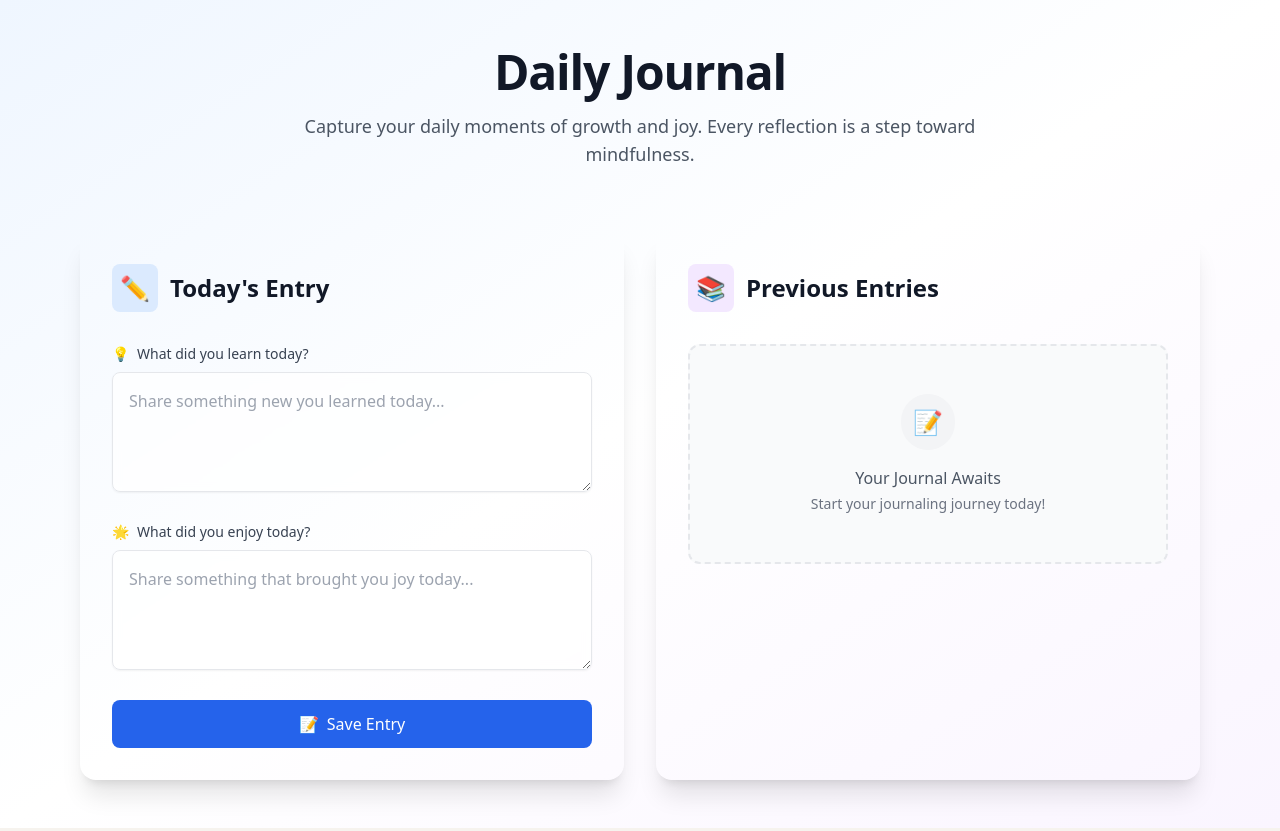
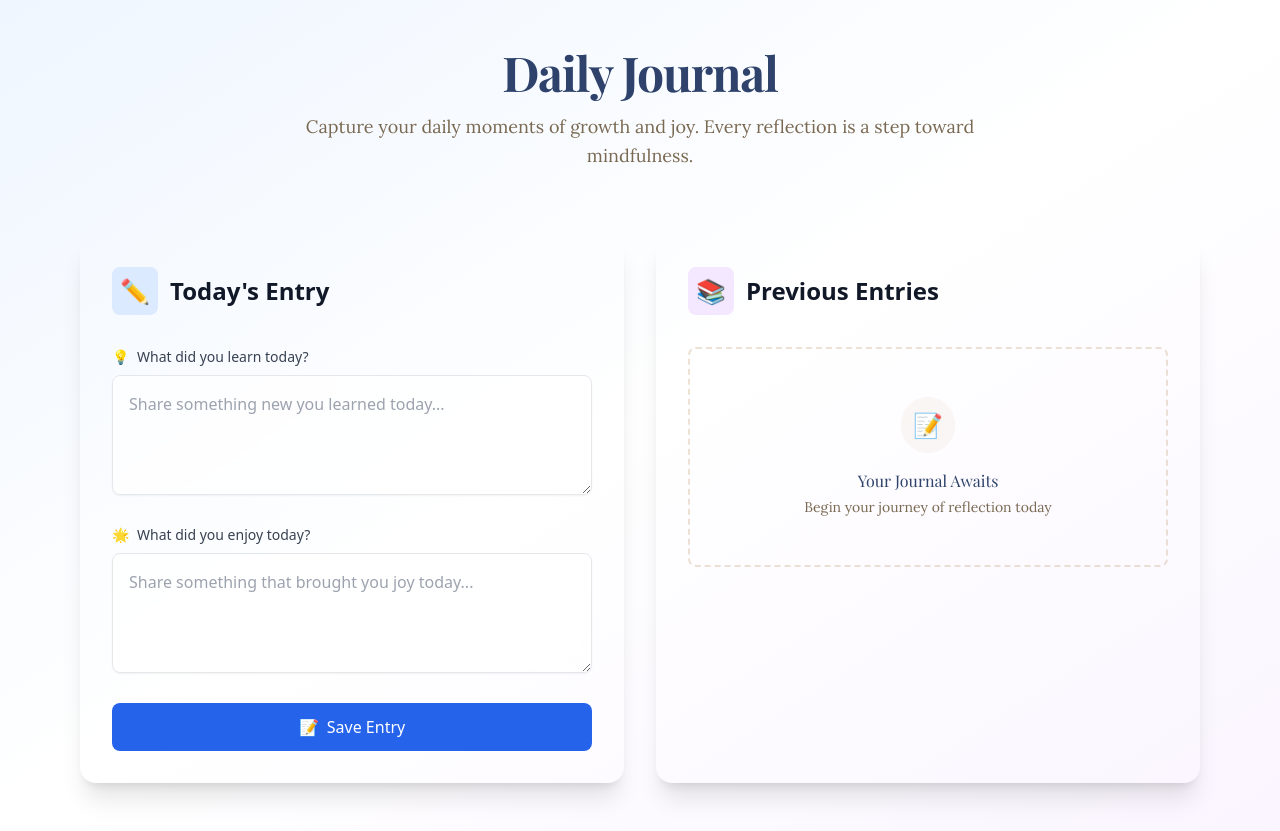
Before and after one commit to morhendos/quick-journal-app, a Next.js app: page / in a window 1280 px wide. Built offline with nearby package versions, Linux system fonts and the light colour scheme.

Commit message:
Complete vintage styling and dark mode implementation

```diff
--- a/package.json
+++ b/package.json
@@ -10,6 +10,7 @@
   },
   "dependencies": {
     "next": "14.1.0",
+    "next-themes": "^0.2.1",
     "react": "^18",
     "react-dom": "^18",
     "typescript": "^5"
--- a/src/components/JournalEntryList.tsx
+++ b/src/components/JournalEntryList.tsx
@@ -5,9 +5,6 @@ import { JournalEntry } from '@/types/journal';
 import { getEntries } from '@/lib/storage';
 import { EntryDisplay } from '@/components/journal/EntryDisplay';
 
-/**
- * Displays a list of all journal entries in chronological order
- */
 export function JournalEntryList() {
   const [entries, setEntries] = useState<JournalEntry[]>([]);
   const [mounted, setMounted] = useState(false);
@@ -28,7 +25,11 @@ export function JournalEntryList() {
   return (
     <div className="space-y-6 max-h-[600px] overflow-y-auto pr-2">
       {entries.map((entry, index) => (
-        <div key={entry.id} style={{ animationDelay: `${index * 0.1}s` }}>
+        <div
+          key={entry.id}
+          style={{ animationDelay: `${index * 0.1}s` }}
+          className="animate-slide-in"
+        >
           <EntryDisplay entry={entry} />
         </div>
       ))}
@@ -36,17 +37,14 @@ export function JournalEntryList() {
   );
 }
 
-/**
- * Displayed when there are no journal entries yet
- */
 function EmptyState() {
   return (
-    <div className="text-center py-12 bg-gray-50 rounded-xl border-2 border-dashed border-gray-200">
-      <div className="inline-block p-3 bg-gray-100 rounded-full mb-4">
+    <div className="text-center py-12 border-2 border-dashed border-accent/20 rounded-lg">
+      <div className="inline-block p-3 bg-accent/5 rounded-full mb-4">
         <span className="text-2xl">📝</span>
       </div>
-      <p className="text-gray-600 font-medium mb-1">Your Journal Awaits</p>
-      <p className="text-sm text-gray-500">Start your journaling journey today!</p>
+      <p className="text-ink font-medium mb-1 journal-heading">Your Journal Awaits</p>
+      <p className="text-muted text-sm journal-text">Begin your journey of reflection today</p>
     </div>
   );
 }
--- a/src/components/layout/PageHeader.tsx
+++ b/src/components/layout/PageHeader.tsx
@@ -1,13 +1,10 @@
-/**
- * Main page header with title and description
- */
 export function PageHeader() {
   return (
     <div className="text-center mb-16 animate-fade-in">
-      <h1 className="text-5xl font-bold text-gray-900 mb-4 tracking-tight">
+      <h1 className="journal-heading text-5xl font-bold text-ink mb-4 tracking-tight">
         Daily Journal
       </h1>
-      <p className="text-lg text-gray-600 max-w-2xl mx-auto">
+      <p className="text-muted text-lg max-w-2xl mx-auto journal-text leading-relaxed">
         Capture your daily moments of growth and joy. Every reflection is a step toward mindfulness.
       </p>
     </div>
--- a/tailwind.config.js
+++ b/tailwind.config.js
@@ -5,8 +5,18 @@ module.exports = {
     './src/components/**/*.{js,ts,jsx,tsx,mdx}',
     './src/app/**/*.{js,ts,jsx,tsx,mdx}',
   ],
+  darkMode: 'class',
   theme: {
-    extend: {},
+    extend: {
+      colors: {
+        background: 'hsl(var(--background))',
+        paper: 'hsl(var(--paper))',
+        foreground: 'hsl(var(--foreground))',
+        muted: 'hsl(var(--muted))',
+        accent: 'hsl(var(--accent))',
+        ink: 'hsl(var(--ink))',
+      },
+    },
   },
   plugins: [],
 }
```
